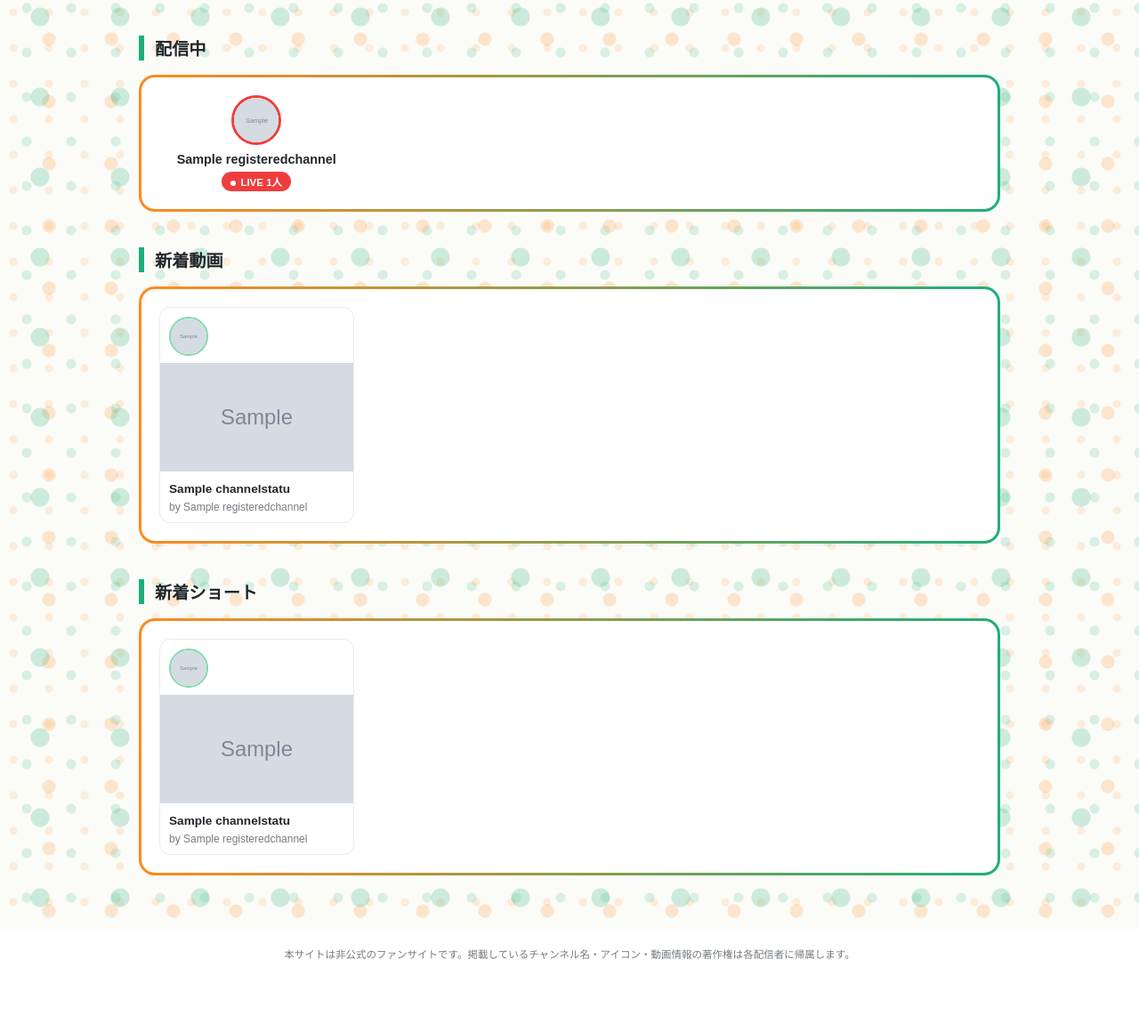
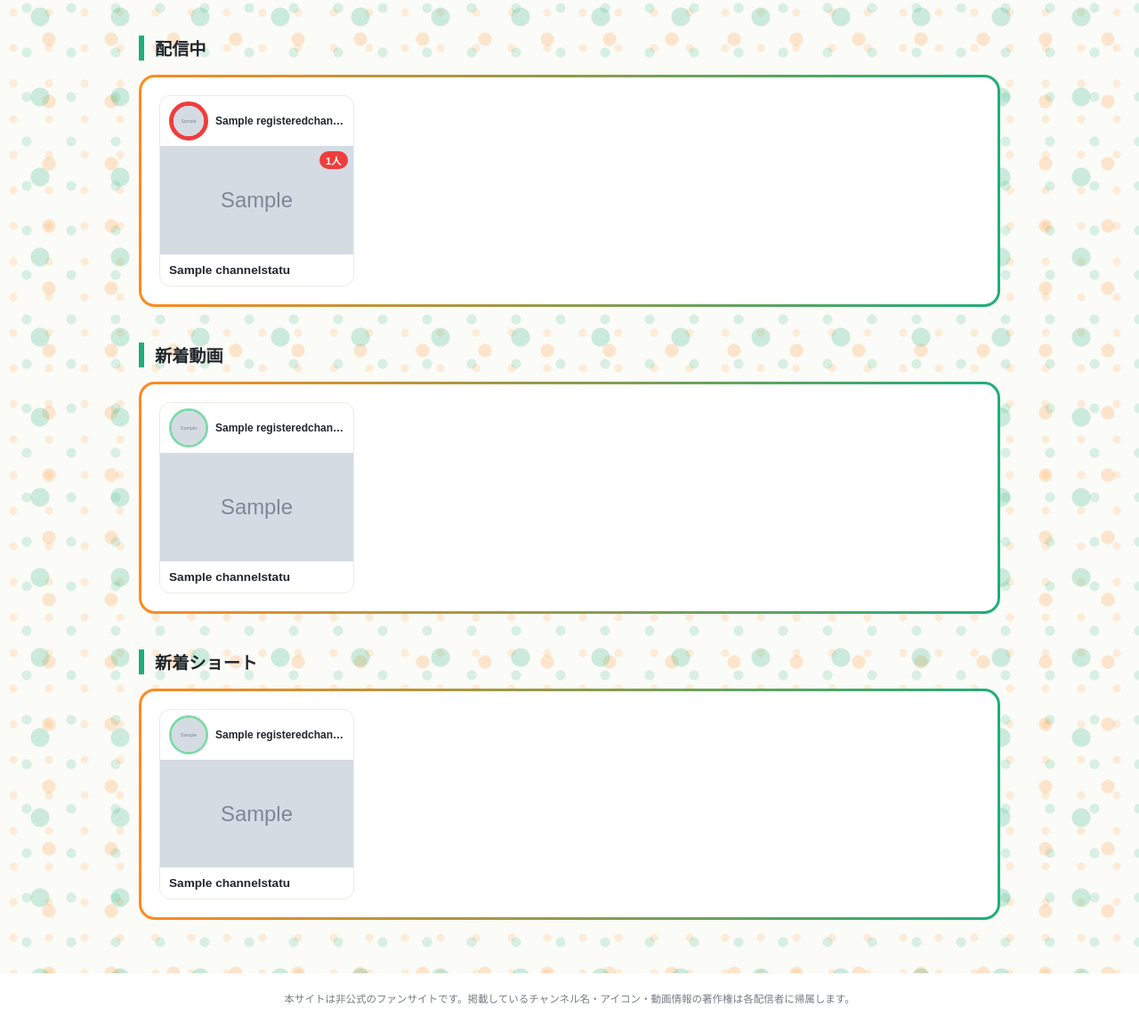
Before and after one commit to aoki098/spltube, a Django app: page / in a window 1280 px wide. Shown: the part 26-1186 px from the top of the page at 89% size. Before the commit the page ends 1104 px from the top, so only its background shows below. Run offline with Django 5.2, Linux system fonts and the light colour scheme; tables that the repository leaves empty hold one stand-in row (values such as "Sample post"); grey boxes marked "Sample" are stand-in pictures; some web fonts are replaced.

Commit message:
配信中のサムネとタイトル取得機能追加，UIの変更

```diff
--- a/streams/models.py
+++ b/streams/models.py
@@ -19,5 +19,7 @@ class ChannelStatus(models.Model):
     latest_short_id = models.CharField(max_length=11, blank=True, default="")
     latest_short_title = models.CharField(max_length=200, blank=True, default="")
     latest_short_thumbnail = models.URLField(blank=True, default="")
+    live_title = models.CharField(max_length=200, blank=True, default="")
+    live_thumbnail = models.URLField(blank=True, default="")
     viewer_count = models.IntegerField(default=0)
     checked_at = models.DateTimeField(auto_now=True)
--- a/streams/templates/streams/channel_list.html
+++ b/streams/templates/streams/channel_list.html
@@ -93,74 +93,59 @@
             color: var(--text);
         }
 
-        /* 配信中カード */
-        .live-card {
-            display: flex;
-            flex-direction: column;
-            align-items: center;
-            text-align: center;
-        }
-
-        .live-card img.icon {
-            width: 56px;
-            height: 56px;
-            border-radius: 50%;
-            object-fit: cover;
-            border: 3px solid var(--red);
+        /* カード共通(配信中・新着動画・新着ショートで共有) */
+        .media-card {
             display: block;
-            margin-bottom: 8px;
-        }
-
-        .live-card .name {
-            font-weight: 700;
-            font-size: 0.9rem;
-        }
-
-        .live-badge {
-            display: inline-block;
-            margin-top: 6px;
-            padding: 3px 10px;
-            border-radius: 999px;
-            background: var(--red);
-            color: #fff;
-            font-size: 0.72rem;
-            font-weight: 700;
-        }
-
-        .live-badge::before {
-            content: "";
-            display: inline-block;
-            width: 6px;
-            height: 6px;
-            border-radius: 50%;
-            background: #fff;
-            margin-right: 5px;
-        }
-
-        /* 新着動画/ショートカード: サムネ+タイトル+チャンネル情報 */
-        .video-card {
             border-radius: 12px;
             overflow: hidden;
             border: 1px solid #ececE4;
             transition: transform 0.15s ease, box-shadow 0.15s ease;
         }
 
-        .video-card:hover {
+        .media-card:hover {
             transform: translateY(-3px);
             box-shadow: 0 4px 12px rgba(0, 0, 0, 0.08);
         }
 
-        .video-card .card-icon {
+        .media-card .card-header {
+            display: flex;
+            align-items: center;
+            gap: 8px;
+            padding: 6px 10px;
+        }
+
+        .media-card .card-icon {
             width: 44px;
             height: 44px;
             border-radius: 50%;
             object-fit: cover;
-            border: 2px solid var(--light-green);
             display: block;
-            margin: 10px 0 8px 10px;
+            flex-shrink: 0;
         }
 
-        .video-card .thumb {
+        /* 配信中は赤、新着系は薄緑でアイコンをくくる */
+        .live-card .card-icon {
+            border: 5px solid var(--red);
+        }
+
+        .video-card .card-icon {
+            border: 3px solid var(--light-green);
+        }
+
+        .media-card .channel-name {
+            font-weight: 700;
+            font-size: 0.75rem;
+            color: var(--text);
+            overflow: hidden;
+            text-overflow: ellipsis;
+            white-space: nowrap;
+        }
+
+        .media-card .thumb-wrap {
+            position: relative;
+        }
+
+        .media-card .thumb {
             width: 100%;
             aspect-ratio: 16 / 9;
             object-fit: cover;
@@ -168,24 +153,29 @@
             background: #eee;
         }
 
-        .video-card .video-title {
+        .viewer-badge {
+            position: absolute;
+            top: 6px;
+            right: 6px;
+            background: var(--red);
+            color: #fff;
+            font-size: 0.7rem;
+            font-weight: 700;
+            padding: 2px 7px;
+            border-radius: 999px;
+        }
+
+        .media-card .video-title {
             display: -webkit-box;
             -webkit-line-clamp: 2;
             line-clamp: 2;
             -webkit-box-orient: vertical;
             overflow: hidden;
-            padding: 10px 10px 4px;
+            padding: 8px 10px;
             font-size: 0.85rem;
             font-weight: 700;
             line-height: 1.4;
             min-height: 2.4em;
-        }
-
-        .video-card .by-line {
-            display: block;
-            padding: 0 10px 10px;
-            font-size: 0.75rem;
-            color: var(--text-dim);
         }
 
         footer {
@@ -216,13 +206,19 @@
                         {% if status.is_live %}
                         <li>
                             {% if status.which_channel.platform == "twitch" %}
-                            <a class="card live-card" href="https://twitch.tv/{{ status.which_channel.channel_id }}" target="_blank">
+                            <a class="card media-card live-card" href="https://twitch.tv/{{ status.which_channel.channel_id }}" target="_blank">
                             {% else %}
-                            <a class="card live-card" href="https://www.youtube.com/channel/{{ status.which_channel.channel_id }}/live" target="_blank">
+                            <a class="card media-card live-card" href="https://www.youtube.com/channel/{{ status.which_channel.channel_id }}/live" target="_blank">
                             {% endif %}
-                                <img class="icon" src="{{ status.which_channel.channel_icon }}" alt="">
-                                <span class="name">{{ status.which_channel.channel_name }}</span>
-                                <span class="live-badge">LIVE {{ status.viewer_count }}人</span>
+                                <span class="card-header">
+                                    <img class="card-icon" src="{{ status.which_channel.channel_icon }}" alt="">
+                                    <span class="channel-name">{{ status.which_channel.channel_name }}</span>
+                                </span>
+                                <span class="thumb-wrap">
+                                    <img class="thumb" src="{{ status.live_thumbnail }}" alt="">
+                                    <span class="viewer-badge">{{ status.viewer_count }}人</span>
+                                </span>
+                                <span class="video-title">{{ status.live_title }}</span>
                             </a>
                         </li>
                         {% endif %}
@@ -238,11 +234,13 @@
                     {% for status in statuses %}
                         {% if status.new_video_exist %}
                         <li>
-                            <a class="card video-card" href="https://www.youtube.com/watch?v={{ status.latest_video_id }}" target="_blank">
-                                <img class="card-icon" src="{{ status.which_channel.channel_icon }}" alt="">
+                            <a class="card media-card video-card" href="https://www.youtube.com/watch?v={{ status.latest_video_id }}" target="_blank">
+                                <span class="card-header">
+                                    <img class="card-icon" src="{{ status.which_channel.channel_icon }}" alt="">
+                                    <span class="channel-name">{{ status.which_channel.channel_name }}</span>
+                                </span>
                                 <img class="thumb" src="{{ status.latest_video_thumbnail }}" alt="">
                                 <span class="video-title">{{ status.latest_video_title }}</span>
-                                <span class="by-line">by {{ status.which_channel.channel_name }}</span>
                             </a>
                         </li>
                         {% endif %}
@@ -258,11 +256,13 @@
                     {% for status in statuses %}
                         {% if status.new_short_exist %}
                         <li>
-                            <a class="card video-card" href="https://www.youtube.com/shorts/{{ status.latest_short_id }}" target="_blank">
-                                <img class="card-icon" src="{{ status.which_channel.channel_icon }}" alt="">
+                            <a class="card media-card video-card" href="https://www.youtube.com/shorts/{{ status.latest_short_id }}" target="_blank">
+                                <span class="card-header">
+                                    <img class="card-icon" src="{{ status.which_channel.channel_icon }}" alt="">
+                                    <span class="channel-name">{{ status.which_channel.channel_name }}</span>
+                                </span>
                                 <img class="thumb" src="{{ status.latest_short_thumbnail }}" alt="">
                                 <span class="video-title">{{ status.latest_short_title }}</span>
-                                <span class="by-line">by {{ status.which_channel.channel_name }}</span>
                             </a>
                         </li>
                         {% endif %}
```
Also changed, not shown: streams/management/commands/check_status.py (+30 -16 lines), streams/migrations/0008_channelstatus_live_thumbnail_and_more.py (added).
